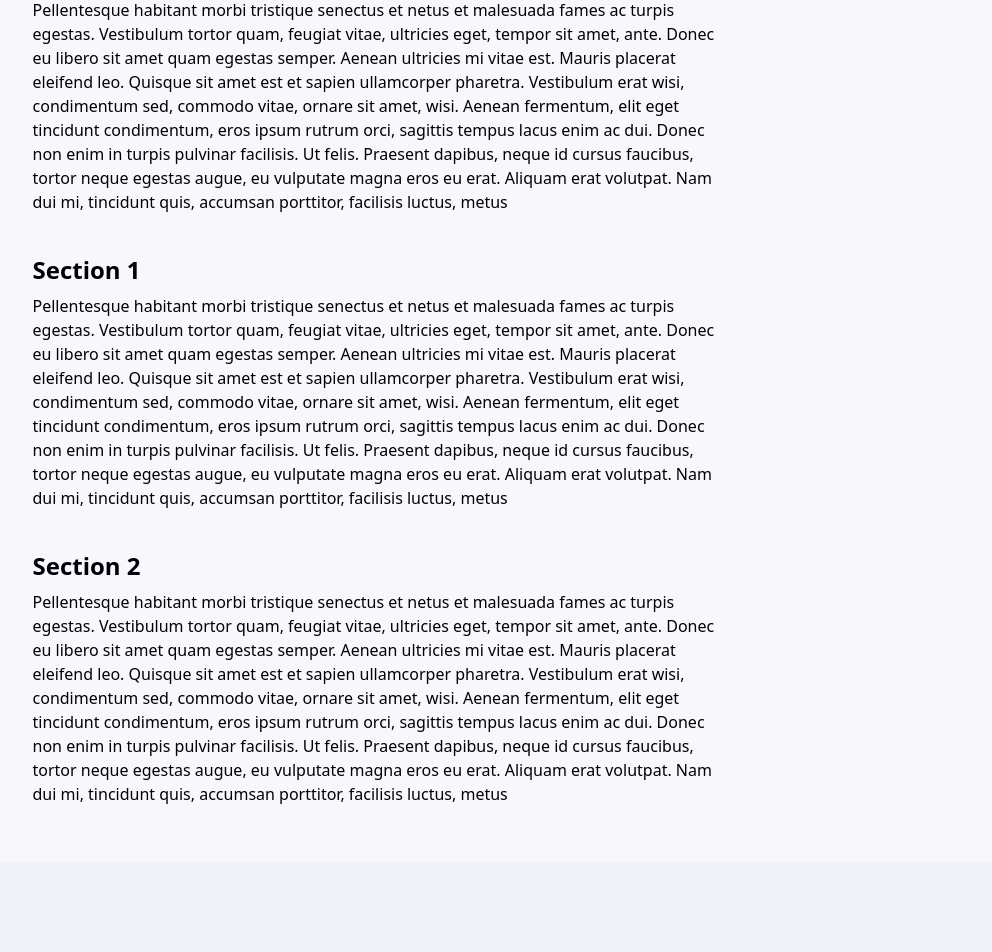
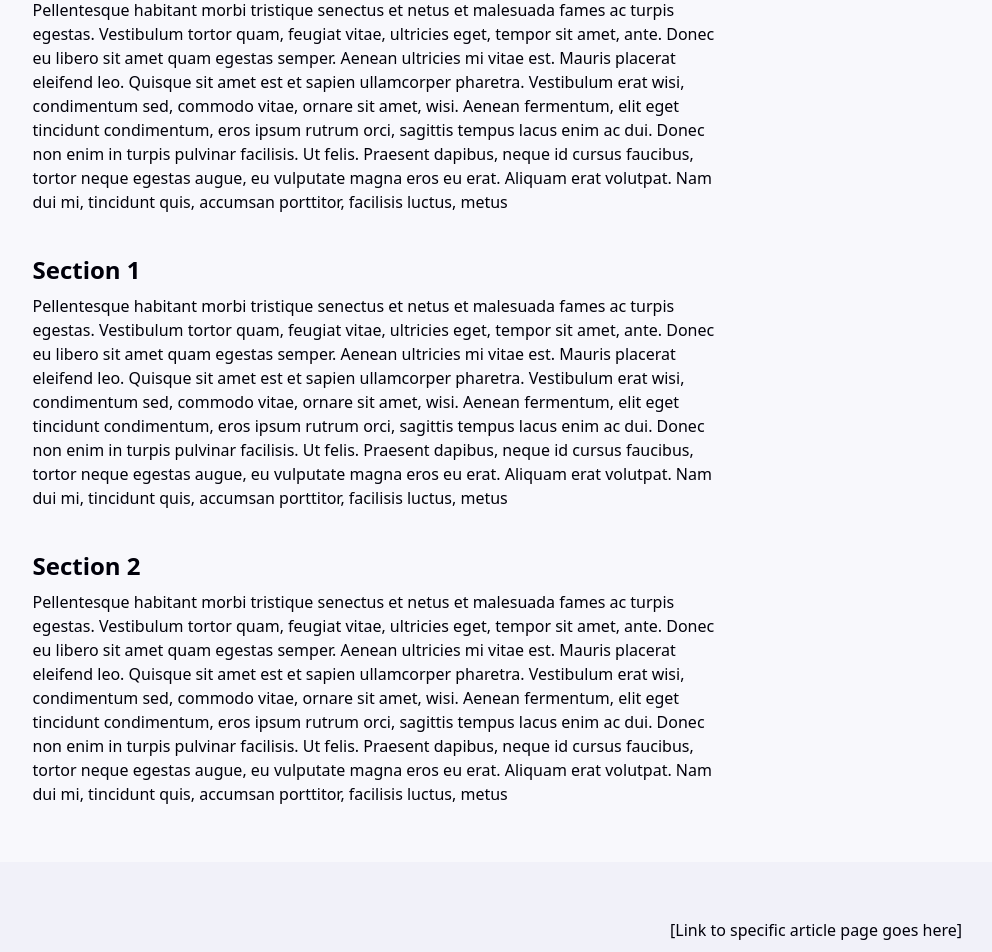
Before and after one commit to khinshankhan/www, a Next.js app: page / in a window 1280 px wide. Shown: the part 480-1432 px from the top of the page, without its empty margins (262-1254 px from the left). Built offline with nearby package versions, Linux system fonts and the light colour scheme.

Commit message:
use static footer section due to buggy appearances

```diff
--- a/src/app/page.tsx
+++ b/src/app/page.tsx
@@ -67,12 +67,8 @@ function ArticleContent() {
         </div>
       </article>
 
-      {/* TODO: determine margin based on content below */}
-      {/* acts as buffer to gradually reveal fixed footer, also gives footer breathing room from content */}
-      <EdgeFade direction="bottom" className="z-2 relative mb-56 h-12" />
-
-      <div className="z-1 fixed bottom-44 flex w-full flex-col items-center">
-        <div className="maxw-page w-full text-center md:text-end">
+      <div className="z-1 flex w-full flex-col items-center pt-14">
+        <div className="maxw-page w-full text-center md:px-4 md:text-end">
           [Link to specific article page goes here]
         </div>
       </div>
@@ -89,7 +85,7 @@ export default function Home() {
         <ArticleContent />
       </div>
 
-      <SiteFooter position="fixed" />
+      <SiteFooter position="static" />
     </div>
   )
 }
```
